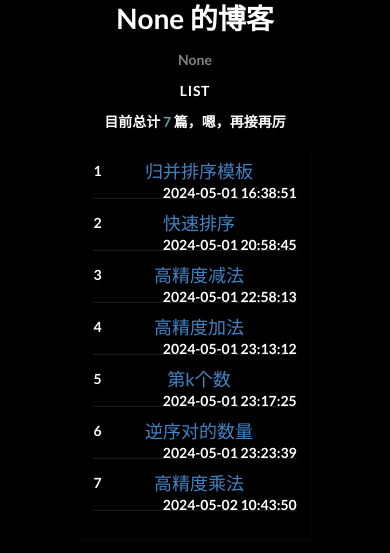
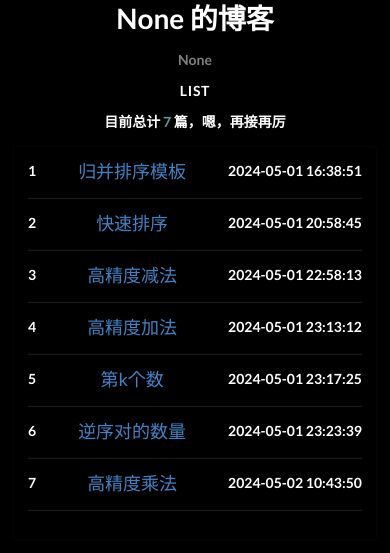
Before and after one commit to aurora-wangq/AenStarBlog, a Django app: page / in a window 390 px wide. Shown: the top 553 px of the page. Run offline with Django 5.2, Linux system fonts and the light colour scheme; some libraries are stand-ins or nearby versions.

Commit message:
change mobile display size

```diff
--- a/post/templates/post/index.html
+++ b/post/templates/post/index.html
@@ -21,7 +21,7 @@
 </style>
     <body>
         <div class="ui center aligned grid">
-            <div class="tablet ten wide computer ten wide mobile sixteen wide column" style="overflow: auto;">
+            <div class="ten wide computer ten wide tablet fifteen wide mobile column" style="overflow: auto;">
                 <h1 style="color: rgb(255, 255, 255);">{{ author }} 的博客</h1>
                 <b style="color: rgba(255, 255, 255, 0.508);">{{ sign }}</b>
                 <h4 class="ui horizontal inverted divider">LIST</h4>
--- a/post/templates/post/view.html
+++ b/post/templates/post/view.html
@@ -35,7 +35,7 @@
     </style>
     <body>
         <div class="ui center aligned grid">
-            <div class="tablet nine wide computer nine wide mobile sixteen wide column" style="background-color: black;margin-top: 20px;">
+            <div class="nine wide computer nine wide tablet fifteen wide mobile column" style="background-color: black;margin-top: 20px;">
                 <div style="color: aliceblue;font-size: 25px;padding: 5px;">{{ post.title }}</div>
                 <h4 class="ui horizontal inverted divider">From:{{ post.author }}</h4>
                 <article class="markdown-body">
```
